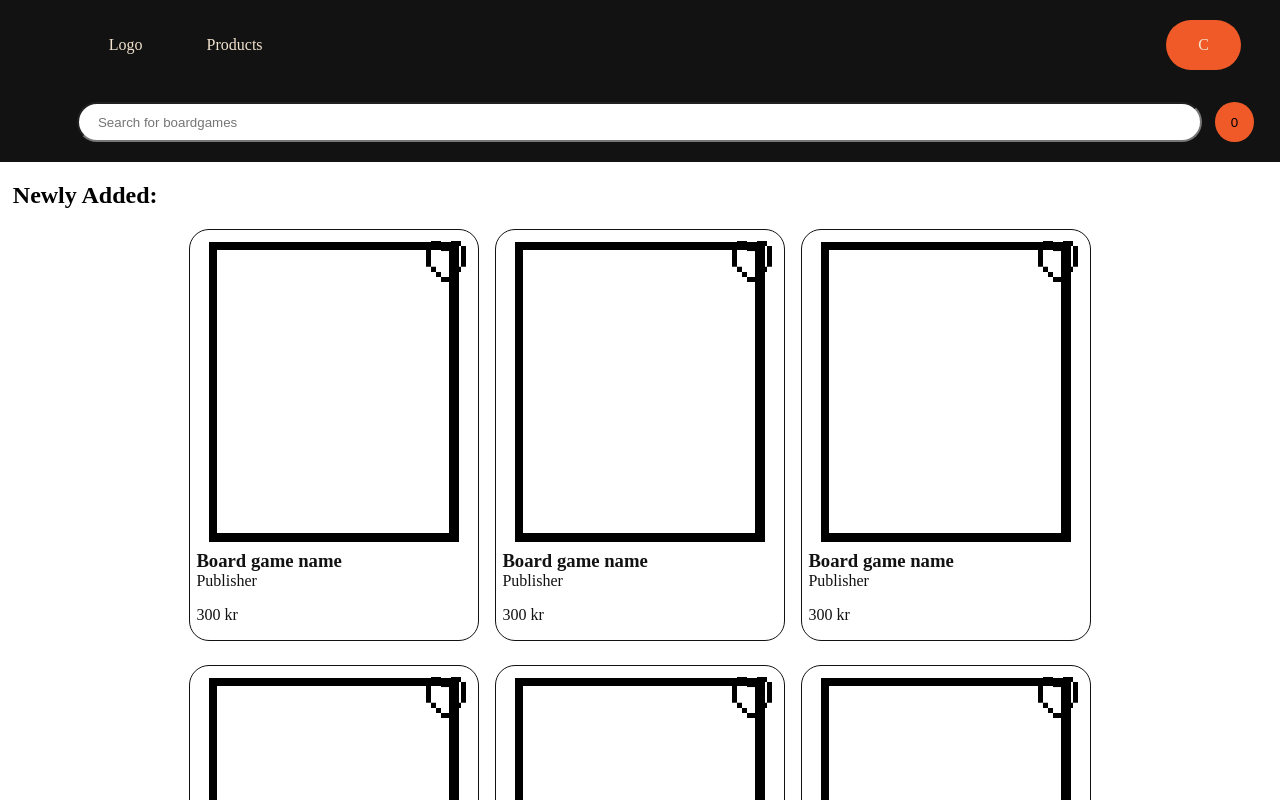
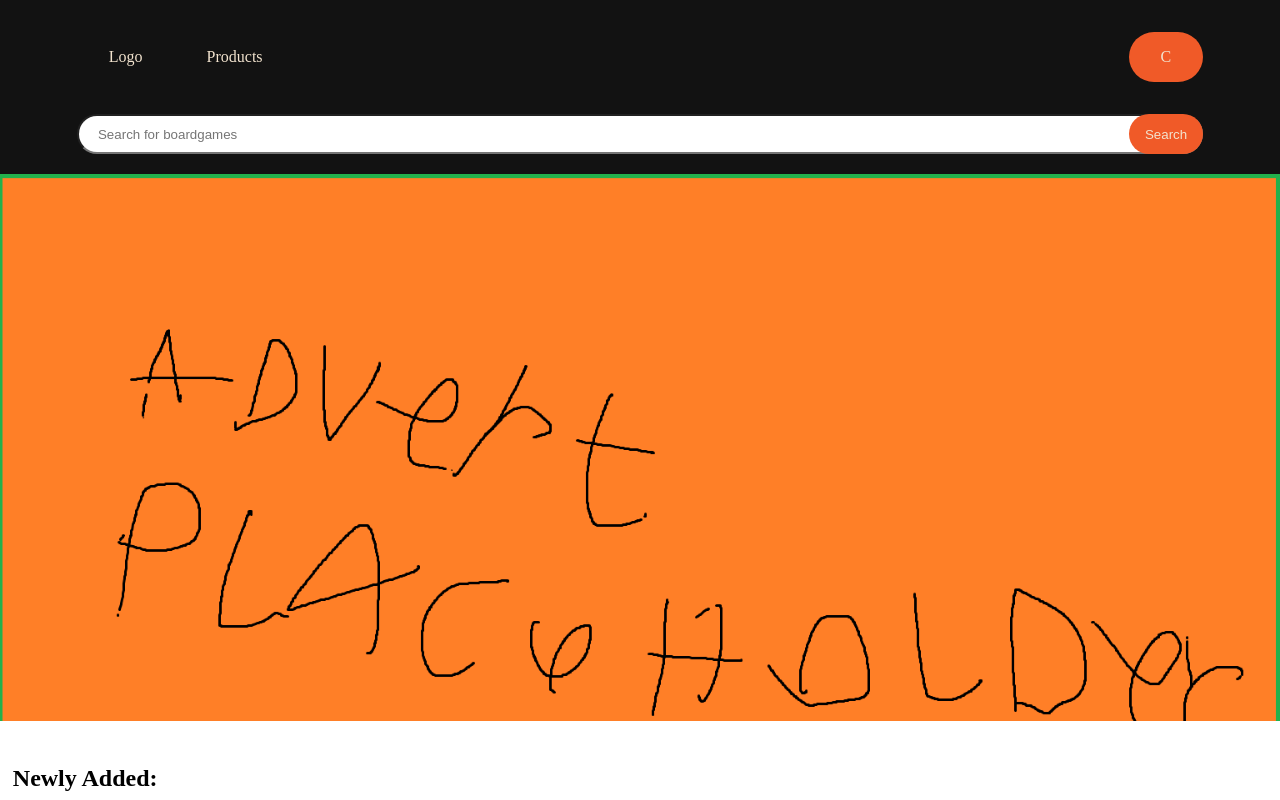
Before and after one commit to Dev-A38/e-commerce-website, a plain HTML site: page index.html in a window 1280 px wide. Shown: the top 800 px of the page. Drawn offline with Linux system fonts and the light colour scheme.

Commit message:
Add: Hero placeholder and address tag

```diff
--- a/css/main.css
+++ b/css/main.css
@@ -33,7 +33,7 @@ header {
 .navigation-bar {
   display: grid;
   background-color: #121212;
-  padding: 4px 2.06vw 4px 5vw;
+  padding: 2vh 5vw 0.5vh 5vw;
 }
 
 .navigation-bar ul {
@@ -52,27 +52,36 @@ header {
 }
 
 .search-bar-container {
-  display: flex;
-  flex-direction: row;
+  display: grid;
   align-items: center;
-  justify-content: start;
+  margin: 0 1vw 0 1vw;
 }
 
 #search {
+  grid-area: 1/1;
   width: 100%;
   padding-left: 1.2rem;
-  margin: 2vh 1vw 2vh 1vw;
+  margin: 2vh 0 2vh 0;
   height: 2.5rem;
   border-radius: 100px;
 }
 
 #search-button {
+  grid-area: 1/1;
+  color: #f2e3ce;
   background-color: #f05a28;
   border: 0;
   height: 2.5rem;
-  width: 2.5rem;
-  border-radius: 50%;
+  padding: 0 1rem 0 1rem;
+  border-radius: 100px;
   cursor: pointer;
+  justify-self: end;
+  transition: 1s;
+}
+
+#search-button:hover {
+  background-color: #cd5730;
+  transition: 1s;
 }
 
 #cart {
@@ -92,7 +101,15 @@ header {
 /* ----MAIN----- */
 main {
   grid-area: main;
-  margin: 0 1vw 0 1vw;
+}
+
+main h2 {
+  margin: 5vh 1vw 2vh 1vw;
+}
+
+/* MAIN hero */
+.hero-image {
+  width: 100%;
 }
 
 /* MAIN Product */
@@ -103,7 +120,7 @@ main {
   grid-template-rows: repeat(2, 1fr);
   row-gap: 3vh;
   column-gap: 1.25vw;
-  margin: 0 3vw 1vh 3vw;
+  margin: 0 3vw 3vh 3vw;
 }
 .product {
   display: grid;
@@ -112,6 +129,7 @@ main {
   border-radius: 20px;
   border: 1px solid #121212;
   transition: 1s;
+  padding: 0 6%;
 }
 
 .product:hover {
@@ -126,7 +144,7 @@ main {
   z-index: 3;
   width: 14%;
   justify-self: end;
-  margin: 4%;
+  margin: 2%;
 }
 
 .product-image {
@@ -177,6 +195,12 @@ footer p {
   margin: 0 0 1vh 1vw;
 }
 
+address p {
+  color: #f2e3ce;
+  font-style: normal;
+  margin: 0 0 1vh 1vw;
+}
+
 .footer-list {
   list-style: none;
   padding: 0;
--- a/index.html
+++ b/index.html
@@ -14,19 +14,24 @@
           <a href="products.html"><li>Products</li></a>
           <a id="cart" href="cart.html"><li>C</li></a>
         </ul>
+        <!-- The following 9 line of code was adapted from https://developer.mozilla.org/en-US/docs/Web/HTML/Reference/Elements/input/search Accessed: 2026-01-01 -->
         <search class="search-bar-container">
-        <!-- The following 1 line of code was adapted from https://developer.mozilla.org/en-US/docs/Web/HTML/Reference/Elements/input/search Accessed: 2026-01-01 -->
           <input
             type="search"
             placeholder="Search for boardgames"
             name="search-bar"
             id="search"
           />
-        <button id="search-button">0</button>
+          <button id="search-button">Search</button>
         </search>
       </nav>
     </header>
     <main>
+      <img
+        class="hero-image"
+        src="img/hero-placeholder.png"
+        alt="hero advertisment"
+      />
       <h2>Newly Added:</h2>
       <div class="product-grid">
         <a href="product.html"
@@ -165,14 +170,10 @@
         </div>
         <div class="footer-container">
           <h2 class="footer-title">Contact:</h2>
-          <ul class="footer-list">
-            <li>
+          <address>
             <p>Phone: 0118-999-881-999-119-725-3</p>
-            </li>
-            <li>
-              <p>store@universeend.com</p>
-            </li>
-          </ul>
+            <p>Email: store@universeend.com</p>
+          </address>
         </div>
       </div>
       <p>&copy; The store at the end of the Universe</p>
```
Also changed, not shown: img/hero-placeholder.png (added). Lines whose indentation alone changed are shown as unchanged.
